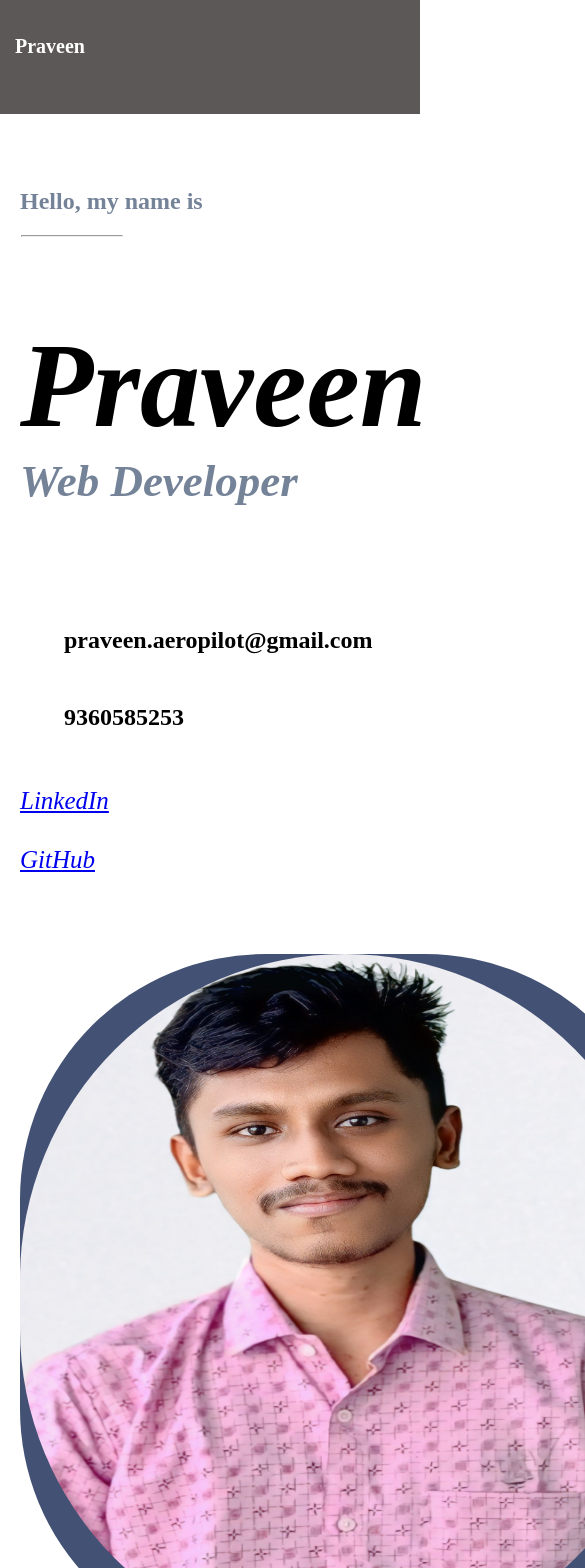
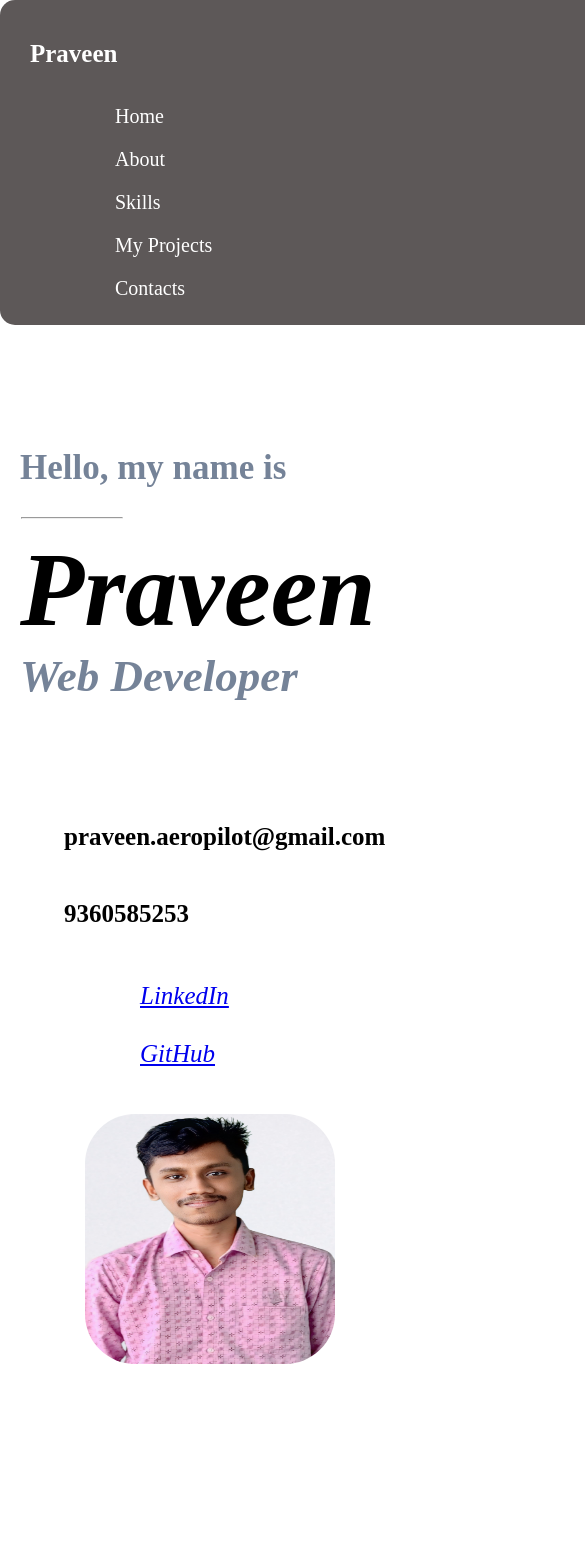
Before and after one commit to Praveen02003/my_portfolio, a React (Create React App) app: page / in a window 390 px wide. Shown: the top 1568 px of the page, 585 px wide, since content can reach past the window. After the commit the page ends 1376 px from the top, so only its background shows below. Built offline with nearby package versions, Linux system fonts and the light colour scheme; some icons are missing.

Commit message:
Fix:Changes

```diff
--- a/src/App.css
+++ b/src/App.css
@@ -43,19 +43,14 @@
 #image{
     height: 700px;
     width: 650px;
-    border-radius: 1200px;
+    border-radius: 200px;
+    margin-top: 25px;
 }
 #image1{
-    background-color: #435174;
     height: 700px;
     width: 650px;
-    border-radius: 245px;
-}
-#image2{
-    height: 500px;
-    width: 550px;
-    border-radius: 1200px;
-    margin-top: 55px;
+    border-radius: 200px;
+    margin-top: 25px;
 }
 #hr{
     width: 100px;
@@ -160,6 +155,21 @@
     text-align: center;
     font-style: italic;
 }
+.skill{
+    font-size: 35px;
+    text-align: center;
+    font-style: italic;
+}
+.project{
+    font-size: 35px;
+    text-align: center;
+    font-style: italic;
+}
+.contact{
+    font-size: 35px;
+    text-align: center;
+    font-style: italic;
+}
 .h2{
     text-align: center;
     font-style: italic;
@@ -209,3 +219,106 @@
     height: 800px;
     width: 650px;
 }
+@media screen and (max-width: 480px)
+{
+      #list1>h3{
+        font-size: 25px;
+        margin-left: 15px;
+        display: block;
+      }
+      #list2{
+        margin-left: 30px;
+        display: block;
+        padding-top: 70px;
+      }
+      #list2>h3{
+        display: block;
+      }
+      #list1{
+        width: 200%;
+        height: 35%;
+        border-radius: 15px;
+
+      }
+      #h2{
+        margin-top: 350px;
+        font-size: 35px;
+      }
+      #name{
+        font-size: 105px;
+        margin-top: 10px;
+      }
+      #image{
+        height: 250px;
+        width: 250px;
+        margin-left: 65px;
+        margin-top: 20px;
+        border-radius: 50px;
+      }
+      #image1{
+        height: 250px;
+        width: 250px;
+        margin-left: 60px;
+        margin-top: 300px;
+        border-radius: 50px;
+      }
+      .h21{
+        margin-left: 120px;
+      }
+      #mail1{
+        font-size: 25px;
+      }
+      #number1{
+        font-size: 25px;
+      }
+      .about{
+        display: none;
+      }
+      .about2{
+        font-size: 35px;
+        margin-left: 35px;
+        margin-right: 0px;
+        padding-left: 0px;
+        line-height: normal;
+      }
+      .list1{
+        margin: 0px;
+      }
+      .skill{
+        margin-top: 420px;
+        padding-right: 10px;
+      }
+      .logo1{
+        display: inline-block;
+        grid-template-columns: repeat(1);
+      }
+      .logo2{
+        padding: 0%;
+        margin-top: 20px;
+        margin-left: 60px;
+        margin-right: 245px;
+      }
+      .skilllogo{
+        padding-top: 20px;
+        padding-left: 0px;
+      }
+      .project{
+        margin-top: 280px;
+      }
+      .list{
+        margin: 0%;
+        padding-left: 145px;
+      }
+      .contactimage{
+        margin-top: 250px;
+        height: 350px;
+        width: 350px;
+      }
+      #input{
+        margin-left: 75px;
+      }
+      #button{
+        margin-left: 150px;
+      }
+
+}
--- a/src/about/About.js
+++ b/src/about/About.js
@@ -14,7 +14,7 @@ export const About = () => {
         <div className="container">
           <div className="row">
               <div className="col">
-                <img src={about} alt="img" id='image2'/>
+                <img src={about} alt="img" id='image1'/>
               </div>
               <div className="col">
                 <h1 className='about'>About</h1>
--- a/src/contacts/Contacts.js
+++ b/src/contacts/Contacts.js
@@ -20,7 +20,7 @@ export const Contacts = () => {
             <img src={contactlogo} alt="contact" className='contactimage'/>
           </div>
           <div class="col">
-            <h1 className='h1'>Contact Details</h1>
+            <h1 className='contact'>Contact Details</h1>
             <h3 className='h3'>Location: Madurai, India</h3>
             <h3 className='h3'>Email: praveen.aeropilot@gmail.com</h3>
             <h3 className='h3'>Phone: +91 93605 85253</h3>
--- a/src/home/Home.js
+++ b/src/home/Home.js
@@ -35,8 +35,8 @@ export const Home = () => {
                 </div>
 
                 <div className="col">
-                    <div id='image1'>
-                        <div id='image2'>
+                    <div>
+                        <div>
                             <img src={image} alt="img" id='image'/>
                         </div>
                     </div>
--- a/src/projects/Projects.js
+++ b/src/projects/Projects.js
@@ -9,7 +9,7 @@ export const Projects = () => {
       <br />
       <hr />
       <div>
-        <h1 className='h1'>Projects</h1>
+        <h1 className='project'>Projects</h1>
       </div>
       <div className='border'>
         <h1 className='h1'>Food Ordering App</h1>
--- a/src/skills/Skills.js
+++ b/src/skills/Skills.js
@@ -17,7 +17,7 @@ export const Skills = () => {
       <br />
       <br />
       <hr />
-      <h1 className='h1'>Skills</h1>
+      <h1 className='skill'>Skills</h1>
       <hr />
       <div className='logo1'>
         <div className='logo2'>
```
